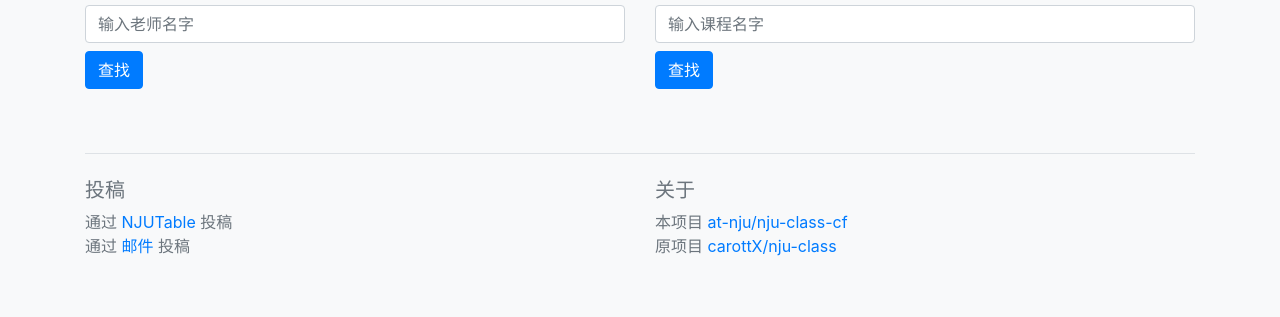
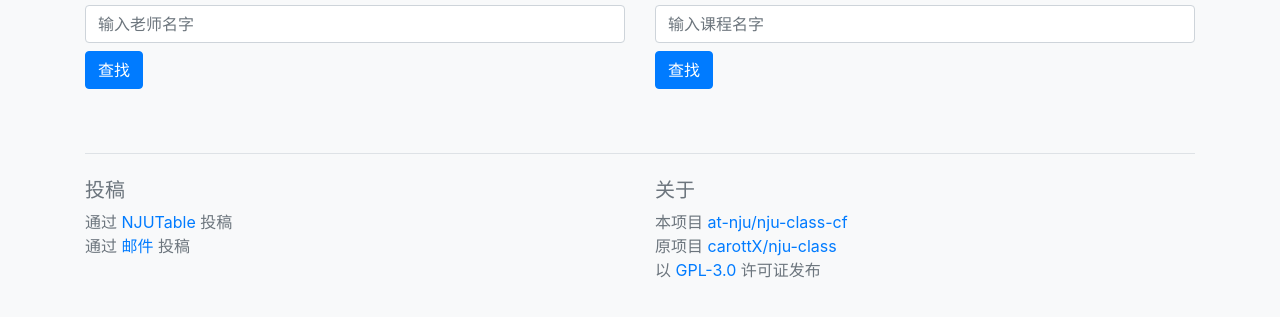
Before and after one commit to at-nju/nju-class-cf, a website: page public/index.html in a window 1280 px wide. Shown: the part 149-466 px from the top of the page. Drawn offline with Linux system fonts and the light colour scheme.

Commit message:
feat: add LICENSE file and update README and index.html with licensing information

```diff
--- a/package.json
+++ b/package.json
@@ -2,6 +2,7 @@
   "name": "nju-class-cf",
   "version": "1.0.0",
   "private": true,
+  "license": "GPL-3.0",
   "type": "module",
   "scripts": {
     "dev": "wrangler dev",
--- a/public/index.html
+++ b/public/index.html
@@ -53,6 +53,7 @@
                     <ul class="list-unstyled mb-0">
                         <li>本项目 <a href="https://github.com/at-nju/nju-class-cf" target="_blank">at-nju/nju-class-cf</a></li>
                         <li>原项目 <a href="https://github.com/carottX/nju-class" target="_blank">carottX/nju-class</a></li>
+                        <li>以 <a href="https://github.com/at-nju/nju-class-cf/blob/main/LICENSE" target="_blank">GPL-3.0</a> 许可证发布</li>
                     </ul>
                 </div>
             </div>
```
Also changed, not shown: README.md, 1 other file.
